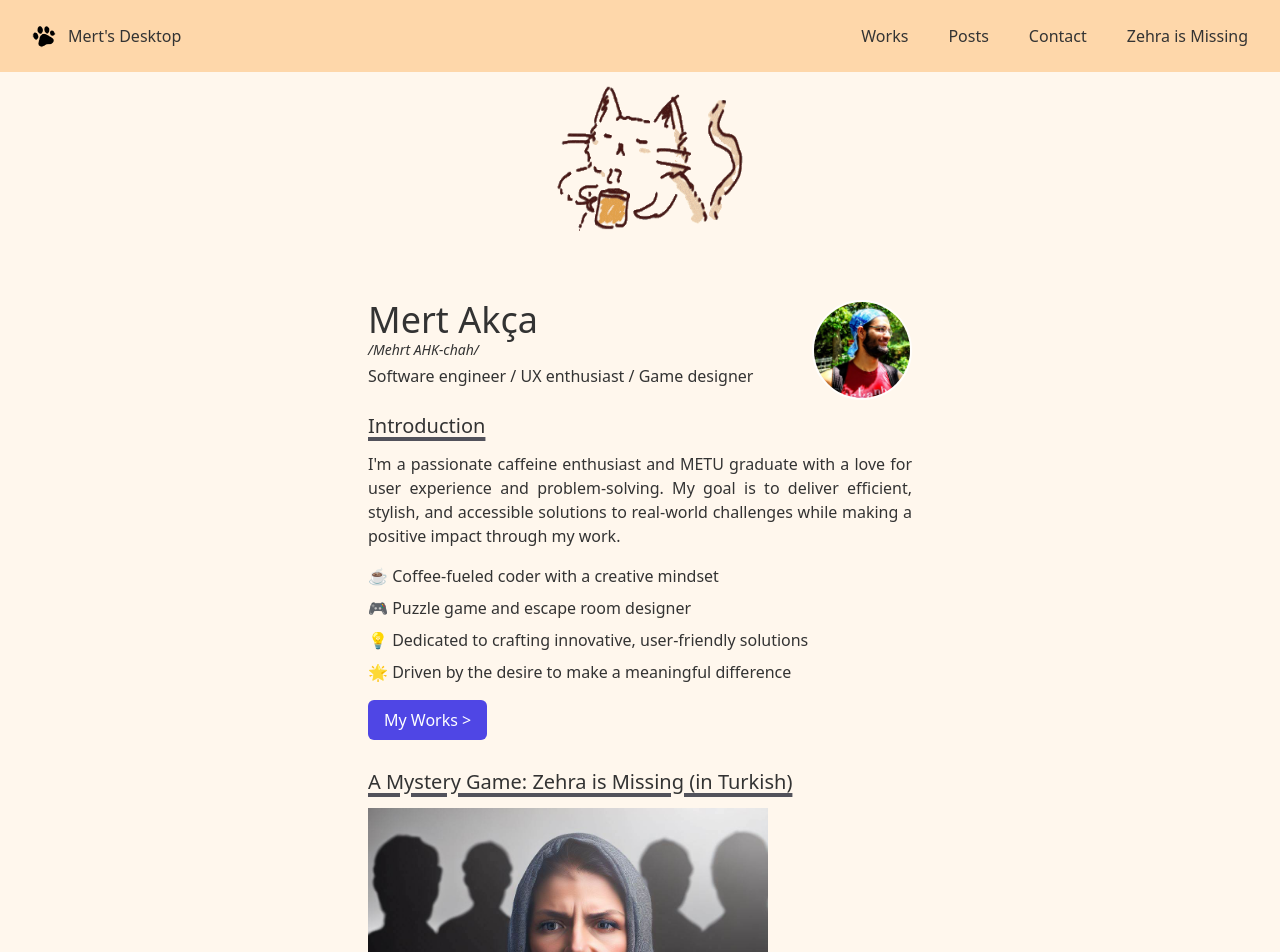
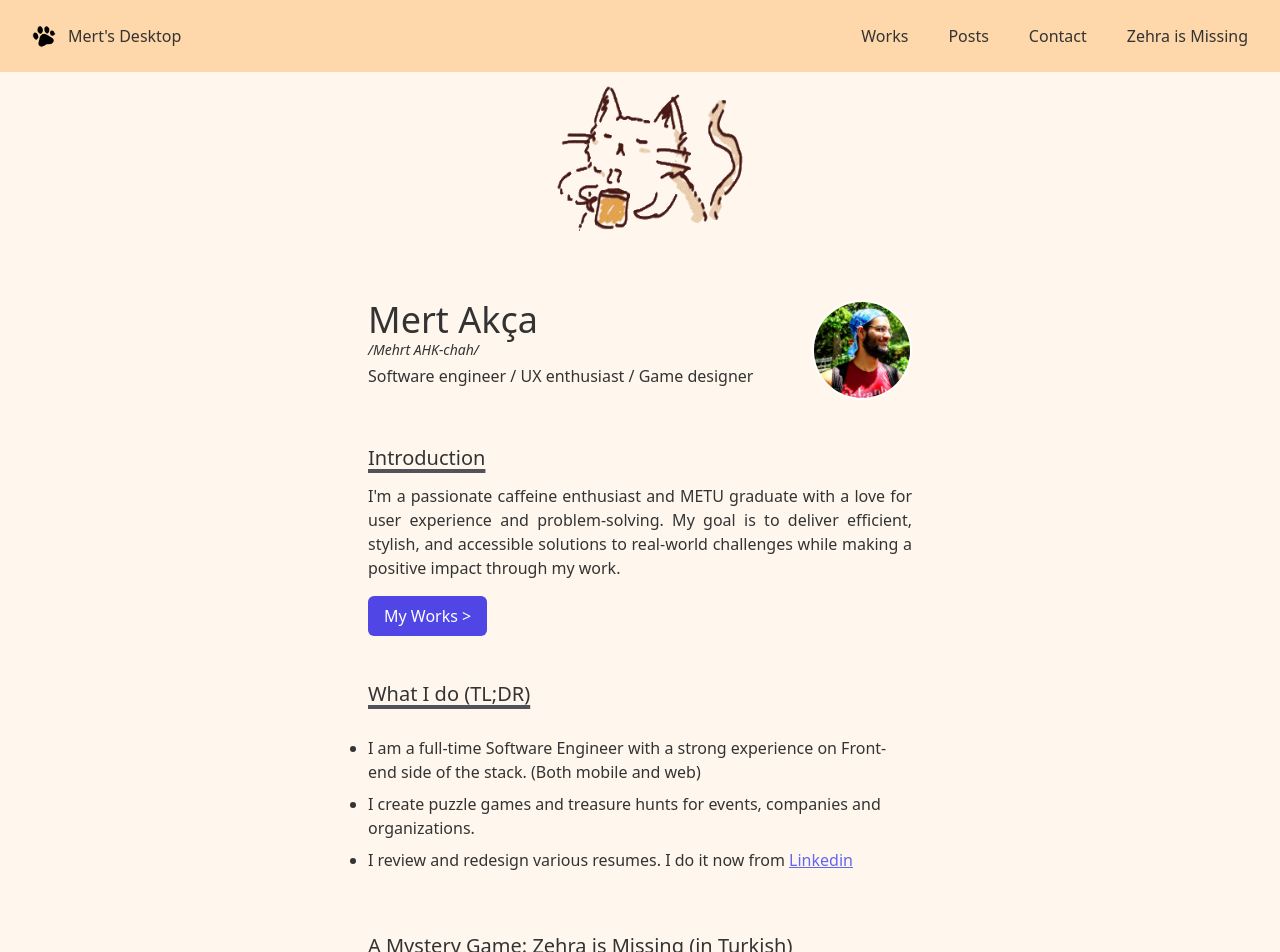
Before and after one commit to utarit/portfolio-website, a Next.js app: page / in a window 1280 px wide. Shown: the top 952 px of the page. Built offline with nearby package versions, Linux system fonts and the light colour scheme.

Commit message:
layout touch for the homepage

```diff
--- a/app/page.tsx
+++ b/app/page.tsx
@@ -10,7 +10,7 @@ import { Button } from "@/design-system/Button";
 export default function Home() {
   return (
     <MainLayout>
-      <article className="flex flex-col mb-8">
+      <article className="flex flex-col mb-8 gap-8">
         <section className="flex justify-between gap-4 items-start">
           <header>
             <h2 className="text-4xl">Mert Akça</h2>
@@ -35,19 +35,33 @@ export default function Home() {
             efficient, stylish, and accessible solutions to real-world
             challenges while making a positive impact through my work.
           </p>
-          <ul className="py-4 flex flex-col gap-2">
-            <li>☕ Coffee-fueled coder with a creative mindset</li>
-            <li>🎮 Puzzle game and escape room designer</li>
-            <li>
-              💡 Dedicated to crafting innovative, user-friendly solutions
-            </li>
-            <li>🌟 Driven by the desire to make a meaningful difference</li>
-          </ul>
-          <Button href="/works">
+          <Button className="mt-4" href="/works">
             My Works &gt;
           </Button>
         </section>
-        <section className="my-4">
+        <section>
+          <SectionHeading>What I do (TL;DR)</SectionHeading>
+          <ul className="py-4 flex flex-col gap-2 list-disc">
+            <li>
+              I am a full-time Software Engineer with a strong experience on
+              Front-end side of the stack. (Both mobile and web)
+            </li>
+            <li>
+              I create puzzle games and treasure hunts for events, companies and
+              organizations.
+            </li>
+            <li>
+              I review and redesign various resumes. I do it now from{"  "}
+              <Link
+                className="underline text-primary-500 hover:text-primary-400"
+                href="https://www.linkedin.com/services/page/94044132028a119877/"
+              >
+                Linkedin
+              </Link>
+            </li>
+          </ul>
+        </section>
+        <section>
           <SectionHeading>
             A Mystery Game: Zehra is Missing (in Turkish)
           </SectionHeading>
```
